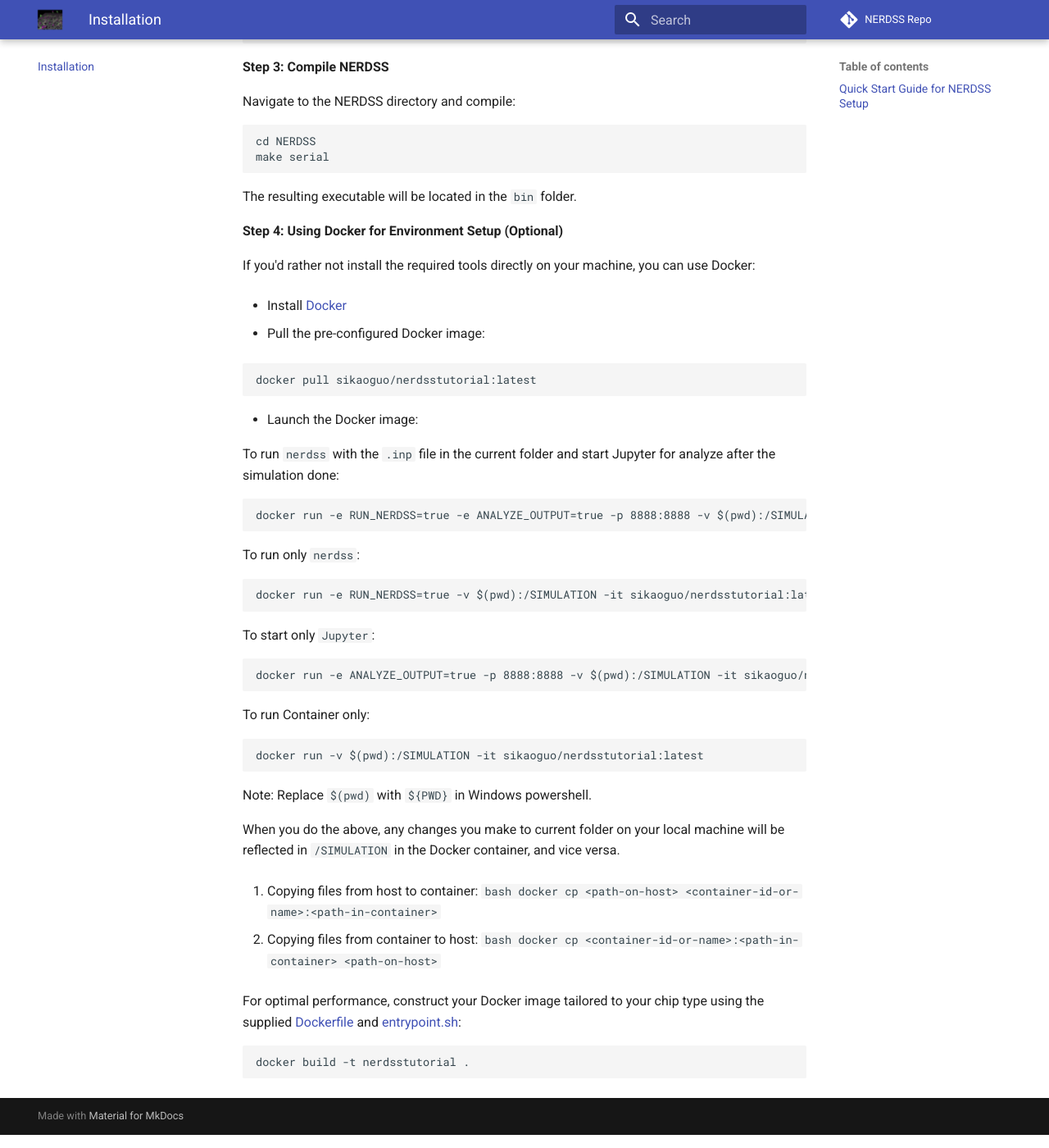
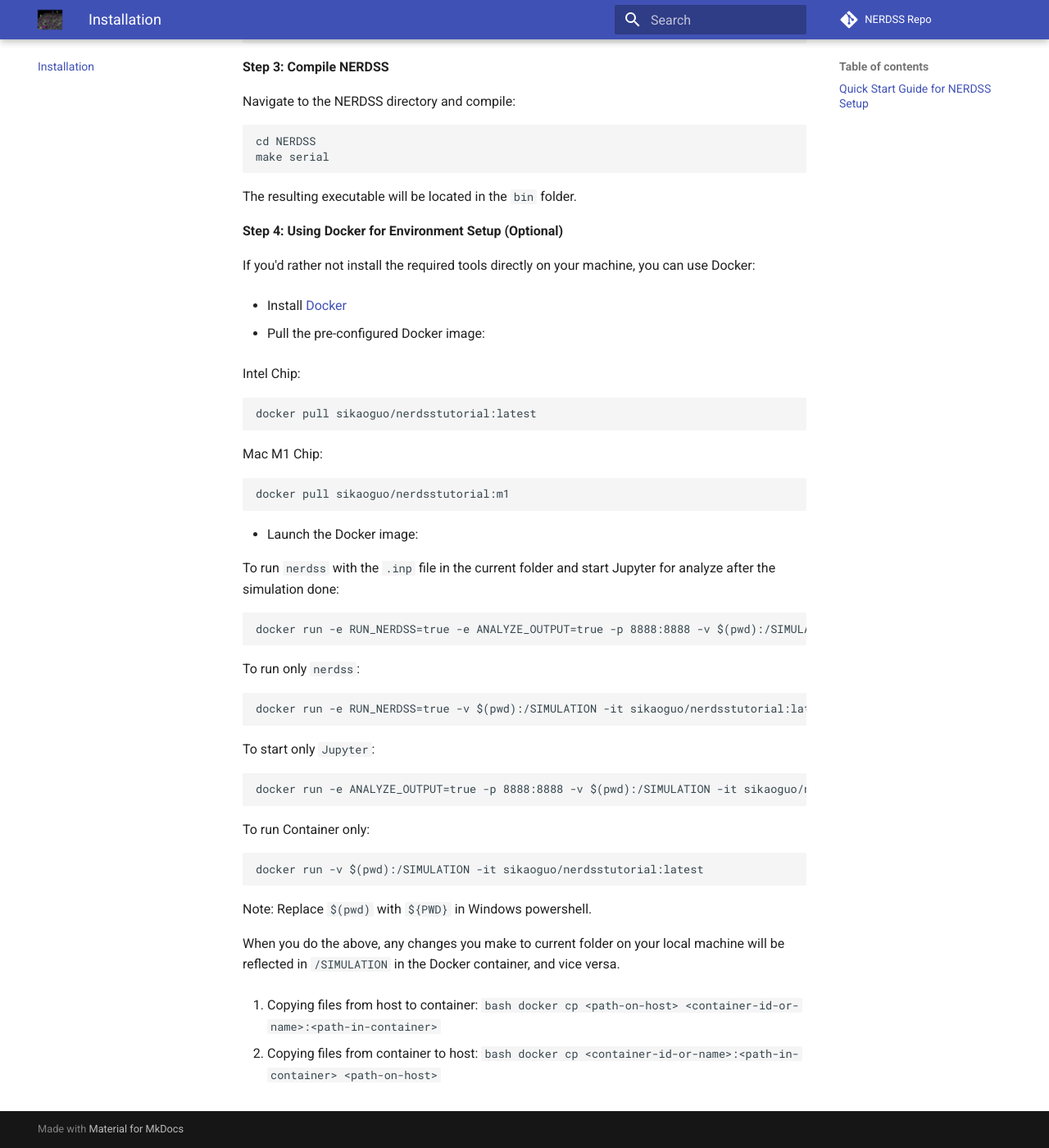
Before and after one commit to sikaoguo22/NERDSSTutorial, an MkDocs documentation site: the page built from docs/installation.md, in a window 1280 px wide and 1400 px high, scrolled down 827 px. Shown: the whole window at 82% size. Built offline with MkDocs 1.6.1 and Material for MkDocs 9.7.7, drawn with Linux system fonts in a browser that asks for light colours; comment, search, counter and statistics services are not loaded.

Commit message:
Update installation.md
add m1 tag link

````diff
--- a/docs/installation.md
+++ b/docs/installation.md
@@ -54,8 +54,13 @@
 
 - Pull the pre-configured Docker image:
 
+Intel Chip:
 ```bash
 docker pull sikaoguo/nerdsstutorial:latest
+```
+Mac M1 Chip:
+```bash
+docker pull sikaoguo/nerdsstutorial:m1
 ```
 
 - Launch the Docker image:
@@ -90,9 +95,3 @@
     ```bash
     docker cp <container-id-or-name>:<path-in-container> <path-on-host>
     ```
-
-For optimal performance, construct your Docker image tailored to your chip type using the supplied [Dockerfile](./Dockerfile) and [entrypoint.sh](./entrypoint.sh):
-
-```bash
-docker build -t nerdsstutorial .
-```
````
